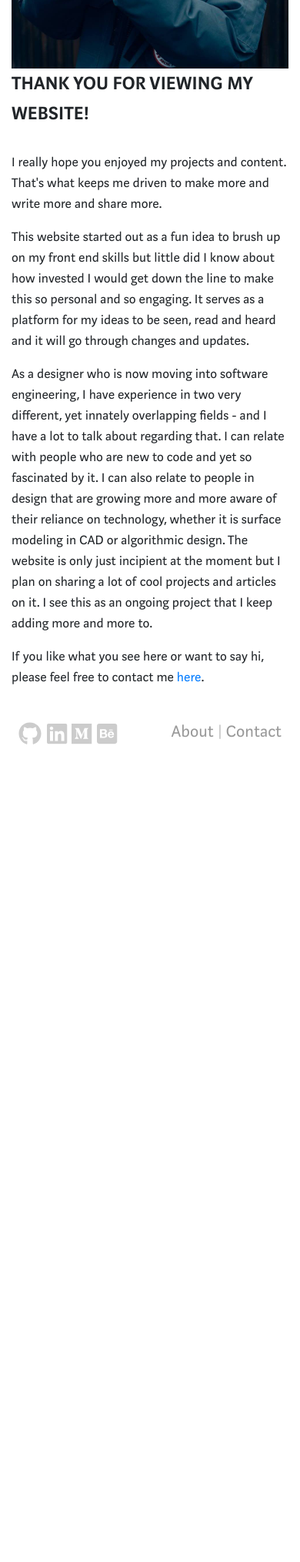
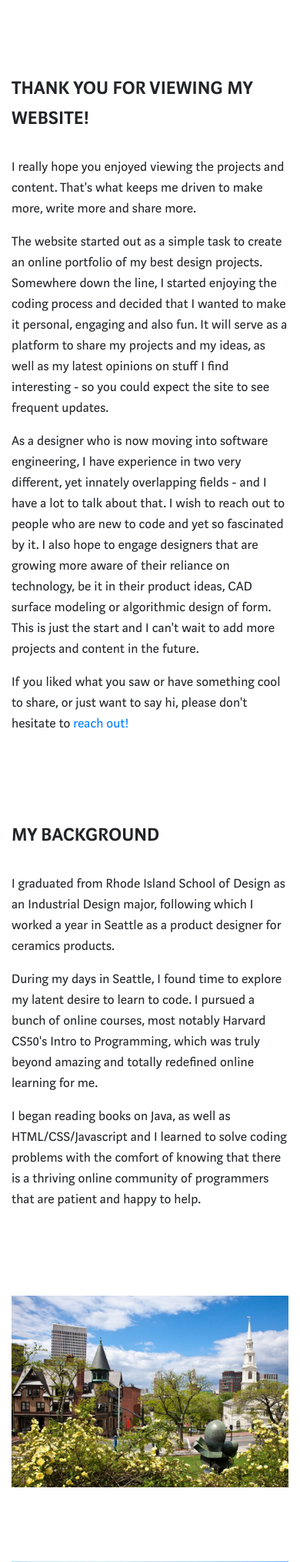
Before and after one commit to pkhambat1/DesignWebsite, a PHP site: page /about.html in a window 390 px wide. Shown: the part 371-2400 px from the top of the page at 77% size. Before the commit the page ends 1338 px from the top, so only its background shows below. Run offline with PHP 8.4, Linux system fonts and the light colour scheme; some libraries are stand-ins or nearby versions.

Commit message:
PU last day edits

```diff
--- a/about.html
+++ b/about.html
@@ -74,25 +74,44 @@
         </div>
     </main>
 
-    <!-- Intro -->
     <div class="container">
-		<div class="row justify-content-center">
+        <div class="row justify-content-center about">
+            <!-- THANK YOU FOR VIEWING MY WEBSITE! -->
             <div class="col-md-5 col-12 mr-auto">
-                <img src="img/about-me-profile2.png" alt="" style="width:100%;">
+                <img src="img/about-me-profile2.jpg" alt="">
             </div>
-			<div class="col-md-6 col-12 text-left about-me">
-                <!-- <span><strong>DESIGN </strong><i class="fas fa-circle" style="width: 8px;"></i><strong> TECHNOLOGY</strong></span><br /><br /> -->
+            <div class="col-md-6 col-12 text-left">
                 <span><strong>THANK YOU FOR VIEWING MY WEBSITE!</strong></span><br /><br />
-                <p>I really hope you enjoyed my projects and content. That's what keeps me driven to make more and write more and share more. </p>
-
-                <p>This website started out as a fun idea to brush up on my front end skills but little did I know about how invested I would get down the line to make this so personal and so engaging. It serves as a platform for my ideas to be seen, read and heard and it will go through changes and updates. </p>
-
-                <p>As a designer who is now moving into software engineering, I have experience in two very different, yet innately overlapping fields - and I have a lot to talk about regarding that. I can relate with people who are new to code and yet so fascinated by it. I can also relate to people in design that are growing more and more aware of their reliance on technology, whether it is surface modeling in CAD or algorithmic design. The website is only just incipient at the moment but I plan on sharing a lot of cool projects and articles on it. I see this as an ongoing project that I keep adding more and more to.</p>
-
-                <p>If you like what you see here or want to say hi, please feel free to contact me <a href="./contact.html">here</a>.</p>
-			</div>
+                <p>I really hope you enjoyed viewing the projects and content. That's what keeps me driven to make more, write more and share more. </p>
+                <p>The website started out as a simple task to create an online portfolio of my best design projects. Somewhere down the line, I started enjoying the coding process and decided that I wanted to make it personal, engaging and also fun. It will serve as a platform to share my projects and my ideas, as well as my latest opinions on stuff I find interesting - so you could expect the site to see frequent updates.</p>
+                <p>As a designer who is now moving into software engineering, I have experience in two very different, yet innately overlapping fields - and I have a lot to talk about that. I wish to reach out to people who are new to code and yet so fascinated by it. I also hope to engage designers that are growing more aware of their reliance on technology, be it in their product ideas, CAD surface modeling or algorithmic design of form. This is just the start and I can't wait to add more projects and content in the future.</p>
+                <p>If you liked what you saw or have something cool to share, or just want to say hi, please don't hesitate to <a href="./contact.html">reach out!</a></p>
             </div>
 
+            <!-- MY BACKGROUND -->
+            <div class="col-md-5 col-12 text-left mr-auto">
+                <span><strong>MY BACKGROUND</strong></span><br /><br />
+                <p>I graduated from Rhode Island School of Design as an Industrial Design major, following which I worked a year in Seattle as a product designer for ceramics products.</p>
+                <p>During my days in Seattle, I found time to explore my latent desire to learn to code. I pursued a bunch of online courses, most notably Harvard CS50's Intro to Programming, which was truly beyond amazing and totally redefined online learning for me.</p>
+                <p>I began reading books on Java, as well as HTML/CSS/Javascript and I learned to solve coding problems with the comfort of knowing that there is a thriving online community of programmers that are patient and happy to help.</p>
+            </div>
+            <div class="col-md-6 col-12">
+                <img src="img/risd_2.jpg" alt="">
+            </div>
+
+            <!-- PRESENT DAY -->
+            <div class="col-md-6 col-12 text-left mr-auto">
+                <img src="img/usf.jpg" alt="">
+            </div>
+            <div class="col-md-5 col-12">
+                <span><strong>PRESENT DAY</strong></span><br /><br />
+                <p>I am now pursuing a Masters in Computer Science (Bridge) at University of San Francisco and I am amazed and honored that someone from my non-technical background can have a chance at pursuing computer science too.</p>
+                <p>During my days in Seattle, I found time to explore my latent desire to learn to code. I pursued a bunch of online courses, most notably Harvard CS50's Intro to Programming, which was truly beyond amazing and totally redefined online learning for me.</p>
+                <p>I began reading books on Java, as well as HTML/CSS/Javascript and I learned to solve coding problems with the comfort of knowing that there is a thriving online community of programmers that are patient and happy to help.</p>
+            </div>
+
+
+        </div>
     </div>
 </body>
 
--- a/contact.html
+++ b/contact.html
@@ -73,7 +73,7 @@
     <div class="container">
         <div class="row">
             <div class="col-md-5 col-12 mr-auto">
-                <img src="img/about-me-profile.png" alt="">
+                <img src="img/about-me-profile3.jpg" alt="">
             </div>
             <div class="col-md-5 col-12 contact">
 
--- a/css/site.css
+++ b/css/site.css
@@ -24,6 +24,10 @@ body {
   -ms-animation: fadein 2s; /* Internet Explorer */
   -o-animation: fadein 2s; /* Opera < 12.1 */
   animation: fadein 2s;
+}
+
+img {
+  width: 100%;
 }
 
 @keyframes fadein {
@@ -366,10 +370,6 @@ span.emoji {
   padding: 10px 15px 10px 15px;
 }
 
-/*.portfolio-navbar .navbar-nav .nav-link, #logo {
-  transition: .2s ease-in;
-}*/
-
 .nav-link {
   font-weight: 700;
   font-size: 22px;
@@ -384,17 +384,10 @@ nav .fa-circle {
 }
 
 .item img {
-  border-radius: 6px;
+  border-radius: 3px;
   max-width: 100%;
-  border-style:solid;
-  border-width: 1px;
-  border-color: rgb(0,0,0,.1);
   transition: .4s;
 }
-
-/*.item img:hover {
-  transform: scale(1.05)!important;
-}*/
 
 .card-body {
   padding-left: 0rem;
@@ -403,7 +396,7 @@ nav .fa-circle {
 .rect {
   background-color: white; /* offwhite */
   box-shadow: 0px 2px 10px 0px rgba(0,0,0,.15);
-  border-radius: 25px;
+  border-radius: 18px;
   padding: 1.5rem 0 .25rem 0;
   margin-bottom: 25px;
   transition: .4s;
@@ -411,7 +404,7 @@ nav .fa-circle {
   top: 0;
 }
 .rect:hover {
-  top: -5px;
+  /* top: -2px; */
   box-shadow: 0px 4px 18px 5px rgba(0,0,0,.15);
 }
 
@@ -454,8 +447,6 @@ nav .fa-circle {
   opacity: 0;
   background-color: black;
   width: 45px;
-  /*border-radius: 6px;*/
-  /*opacity: .6;*/
   vertical-align: middle;
   display: table-cell;
   font-size: 25px;
@@ -526,7 +517,7 @@ button:focus {
   border-style:solid;
   border-width: 1px;
   border-color: rgb(0,0,0,.15);
-  border-radius: 6px;
+  border-radius: 3px;
   box-shadow: 0 1px 1px rgba(0,0,0,.15);
   padding: 1rem;
   margin-left: .25rem;
@@ -632,12 +623,12 @@ footer span {
   font-family: 'medium-content-sans-serif-font';
 }
 
-.about-me span, .contact span {
+.about span, .contact span {
   font-size: 26px;
   font-family: 'medium-content-sans-serif-font';
 }
 
-.about-me p, .contact p {
+.about p, .contact p {
   font-family: 'medium-content-sans-serif-font';
 }
 
@@ -645,6 +636,10 @@ footer span {
   min-width: 270px;
 }
 
+.about > div {
+  margin-bottom: 6rem;
+}
+
 .scrollTo {
   padding-top: 100px;
 }
```
Also changed, not shown: img/about-me-profile2.png (deleted), img/about-me-profile3.jpg (added), img/risd_2.jpg (added), img/risd_sittenfeld.jpg (added), img/usf.jpg (added), 1 other file. Lines whose indentation alone changed are shown as unchanged.
